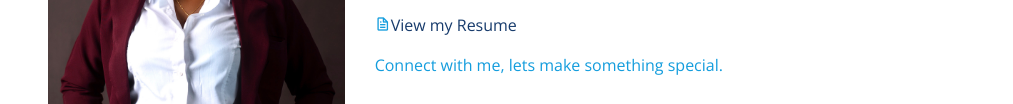
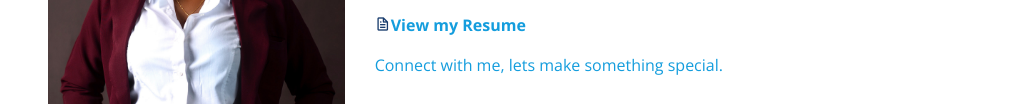
Before and after one commit to Temitope-Apatira/My-portfolio, a plain HTML site: page index.html in a window 1280 px wide. Shown: the part 1201-1305 px from the top of the page, without its empty margins (267-1280 px from the left). Drawn offline with nearby package versions, Linux system fonts and the light colour scheme.

Commit message:
Feat:fontweight update

```diff
--- a/index.html
+++ b/index.html
@@ -186,8 +186,8 @@
               <p>
                 <a
                   href="https://docs.google.com/file/d/1GlLo0GGrdrZBoid-G2lrTT1JyiHHcycj/edit?usp=docslist_api&filetype=msword"
-                  style="margin-bottom: 20px; color:#173b6c;font-weight: 400; "
-                  ><i class="bx bx-file" style="color: #149ddd"></i>View my Resume</a
+                  style="margin-bottom: 20px; color:;font-weight: 800; "
+                  ><i class="bx bx-file" style="color: #173b6c"></i>View my Resume</a
                 >
               </p>
               <p style="scroll-margin-top: 20px">
```
